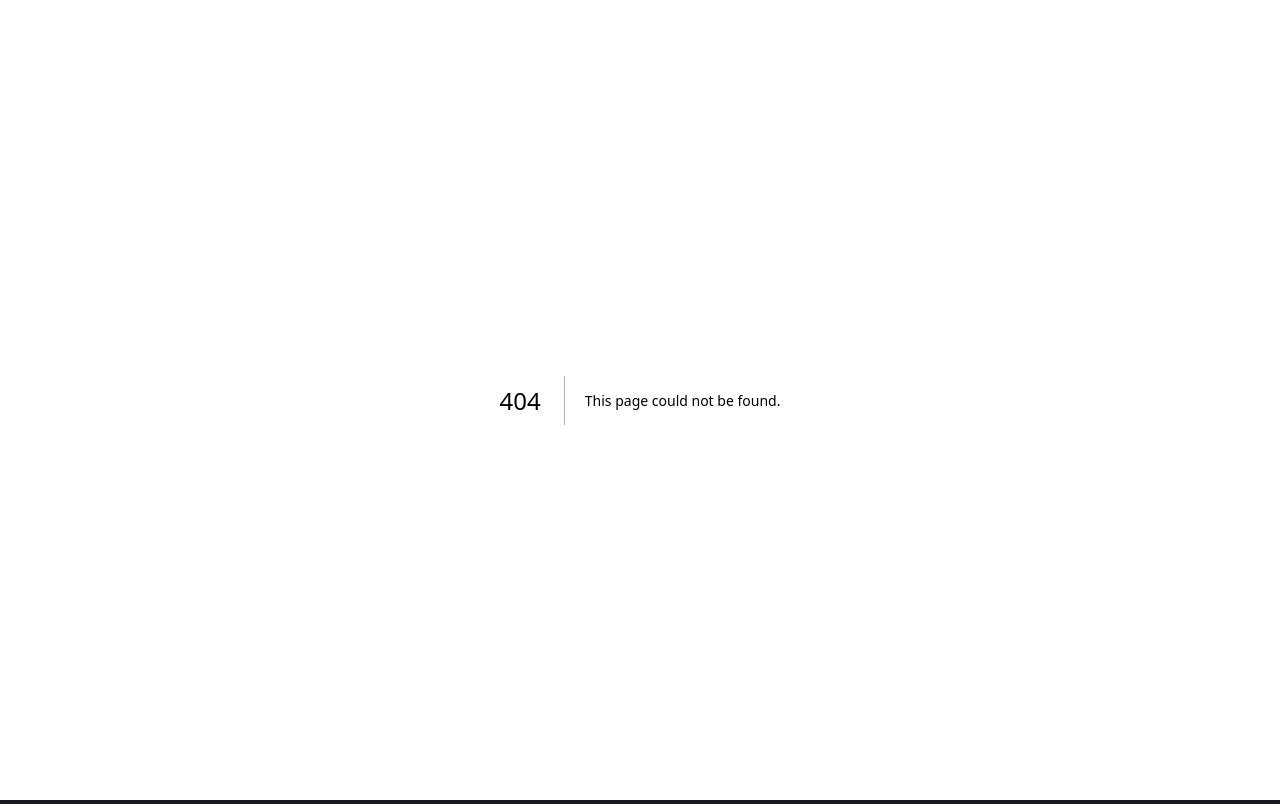
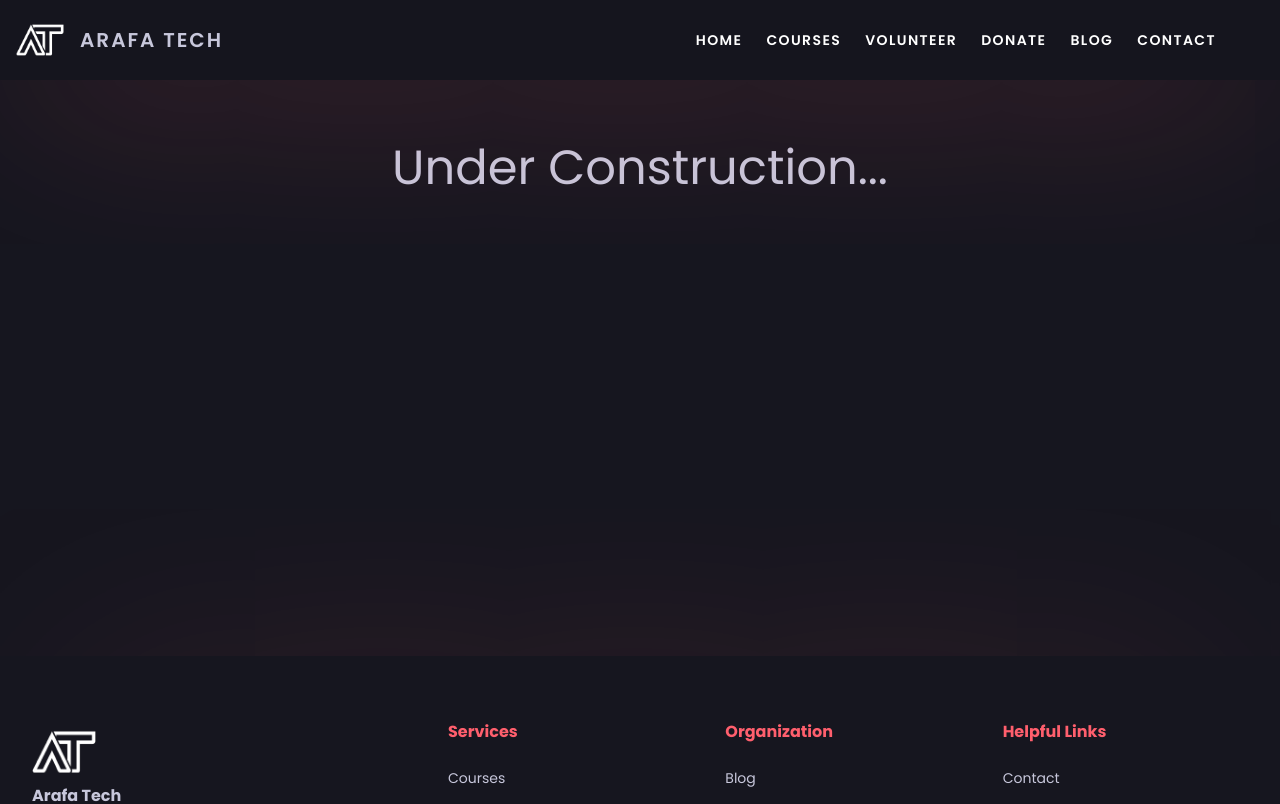
Before and after one commit to Arafa-Tech-Foundation/Website-Frontend, a Next.js app: page /login in a window 1280 px wide. Before the commit this address had no page. Shown: the top 804 px of the page. Built offline with nearby package versions, Linux system fonts and the light colour scheme.

Commit message:
:construction: Login page

```diff
--- /dev/null
+++ b/src/pages/login.tsx
@@ -0,0 +1,10 @@
+import HomeLayout from "@components/layout";
+import UnderConstruction from "@components/underConstruction";
+
+export default function Login() {
+	return (
+		<HomeLayout>
+			<UnderConstruction />
+		</HomeLayout>
+	);
+}
```
Also changed, not shown: 1 other file (tests, documents, lock files or other folders).
